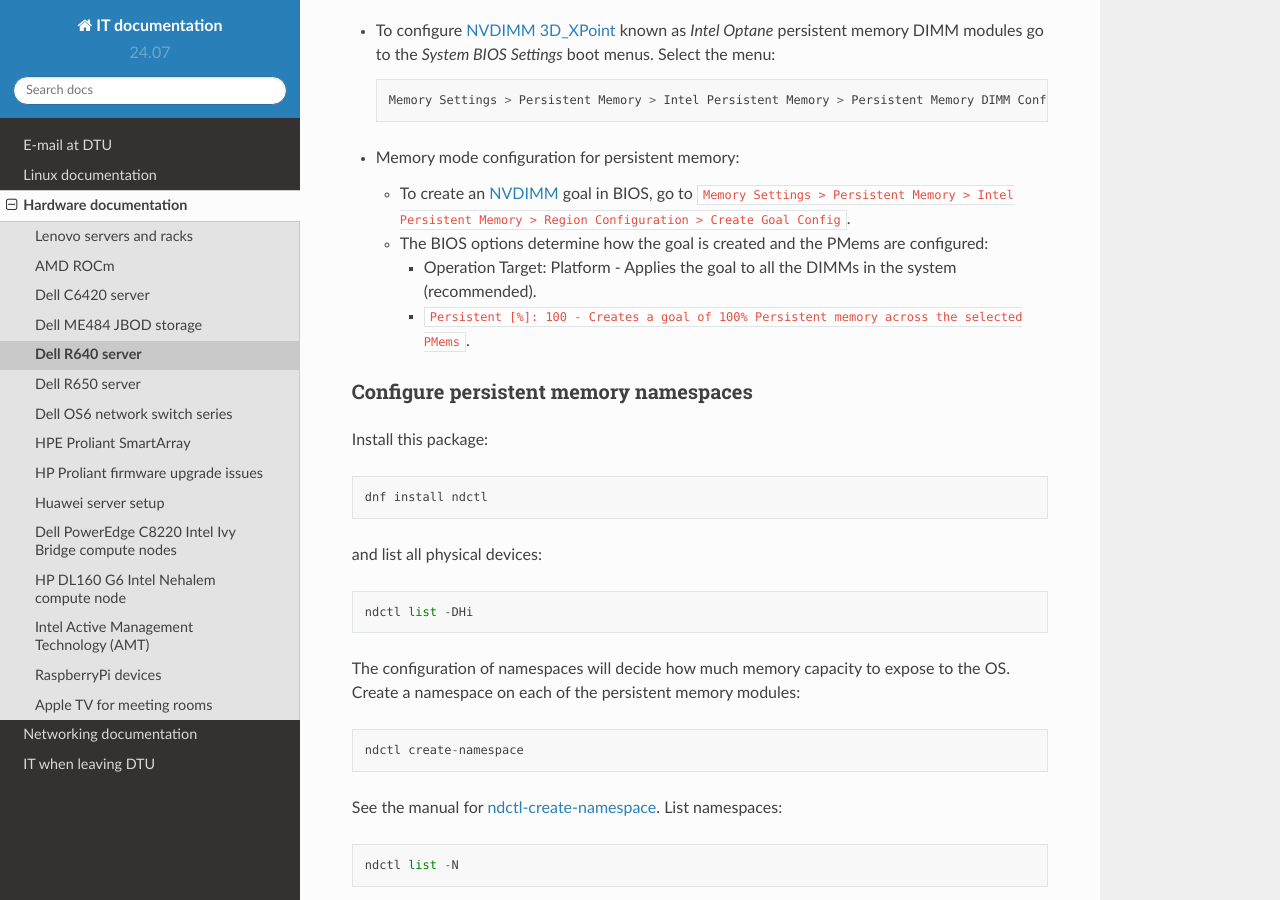
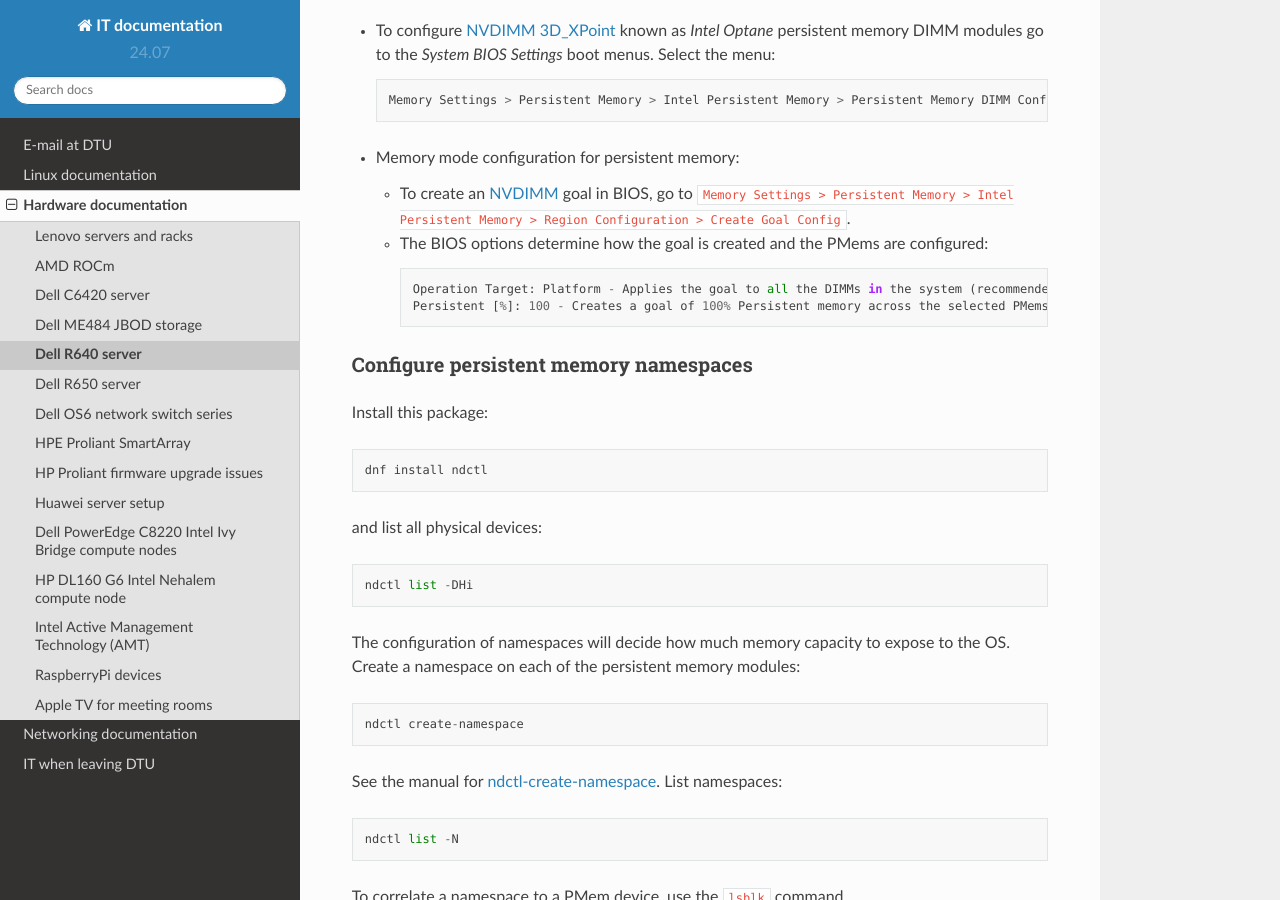
Before and after one commit to OleHolmNielsen/ITwiki, a Sphinx documentation site: the page built from docs/Dell_R640.rst, in a window 1280 px wide and 900 px high, scrolled down 11411 px. Built offline with Sphinx 7.4.7 and the Read the Docs theme 2.0.0, drawn with Linux system fonts in a browser that asks for light colours.

Commit message:
Minor edit

```diff
--- a/docs/Dell_R640.rst
+++ b/docs/Dell_R640.rst
@@ -461,10 +461,10 @@ in the `server documentation <https://www.dell.com/support/home/en-uk/product-su
 * Memory mode configuration for persistent memory:
 
   - To create an NVDIMM_ goal in BIOS, go to ``Memory Settings > Persistent Memory > Intel Persistent Memory > Region Configuration > Create Goal Config``.
-  - The BIOS options determine how the goal is created and the PMems are configured:
+  - The BIOS options determine how the goal is created and the PMems are configured::
 
-    - Operation Target: Platform - Applies the goal to all the DIMMs in the system (recommended).
-    - ``Persistent [%]: 100 - Creates a goal of 100% Persistent memory across the selected PMems``.
+      Operation Target: Platform - Applies the goal to all the DIMMs in the system (recommended)
+      Persistent [%]: 100 - Creates a goal of 100% Persistent memory across the selected PMems
 
 Configure persistent memory namespaces
 ---------------------------------------------
```
